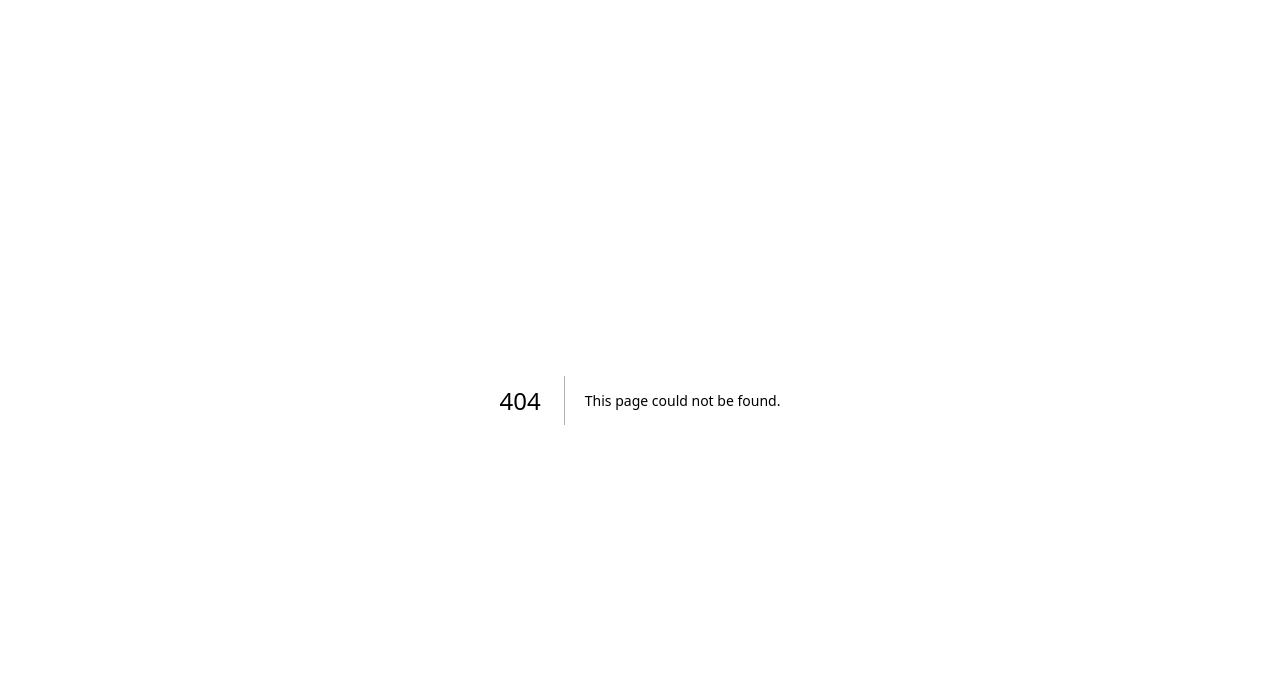
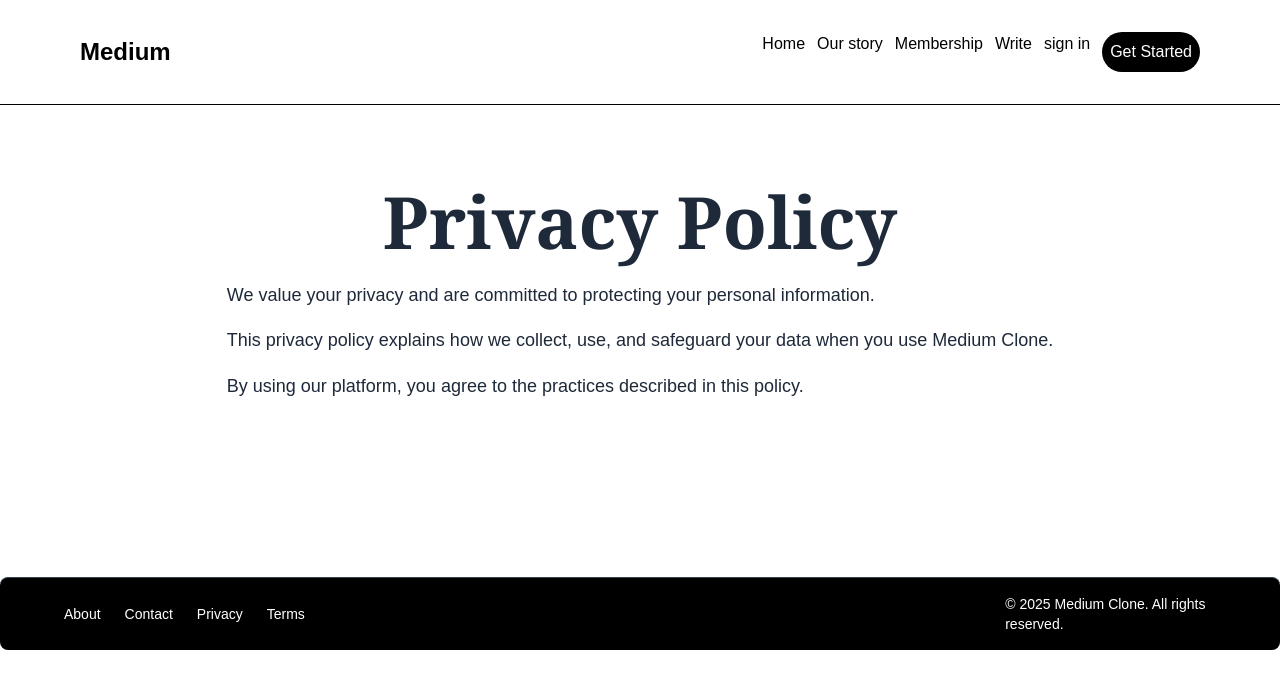
Before and after one commit to UWASEdjaria/Capstone-Project-Phase-two, a Next.js app: page /privacy in a window 1280 px wide. Before the commit this address had no page. Shown: the top 688 px of the page. Built offline with nearby package versions, Linux system fonts and the light colour scheme.

Commit message:
add styled privacy page

```diff
--- /dev/null
+++ b/src/app/privacy/page.tsx
@@ -0,0 +1,35 @@
+import Header from "@/app/lab1/components/layout/Header";
+import Footer from "@/app/lab1/components/layout/Footer";
+
+export const metadata = {
+  title: "Privacy Policy — Medium Clone",
+  description: "Learn how Medium Clone handles your data and privacy.",
+};
+
+function Privacy() {
+  return (
+    <main className="flex flex-col min-h-screen bg-white/90 text-gray-800">
+      <Header />
+
+      <section className="max-w-4xl mx-auto px-4 py-20">
+        <h1 className="text-5xl sm:text-3xl md:text-6xl lg:text-7xl font-serif font-bold mb-6 text-center">
+          Privacy Policy
+        </h1>
+
+        <p className="text-lg leading-relaxed mb-4">
+          We value your privacy and are committed to protecting your personal information.
+        </p>
+        <p className="text-lg leading-relaxed mb-4">
+          This privacy policy explains how we collect, use, and safeguard your data when you use Medium Clone.
+        </p>
+        <p className="text-lg leading-relaxed mb-4">
+          By using our platform, you agree to the practices described in this policy.
+        </p>
+      </section>
+
+      <Footer />
+    </main>
+  );
+}
+
+export default Privacy;
```
